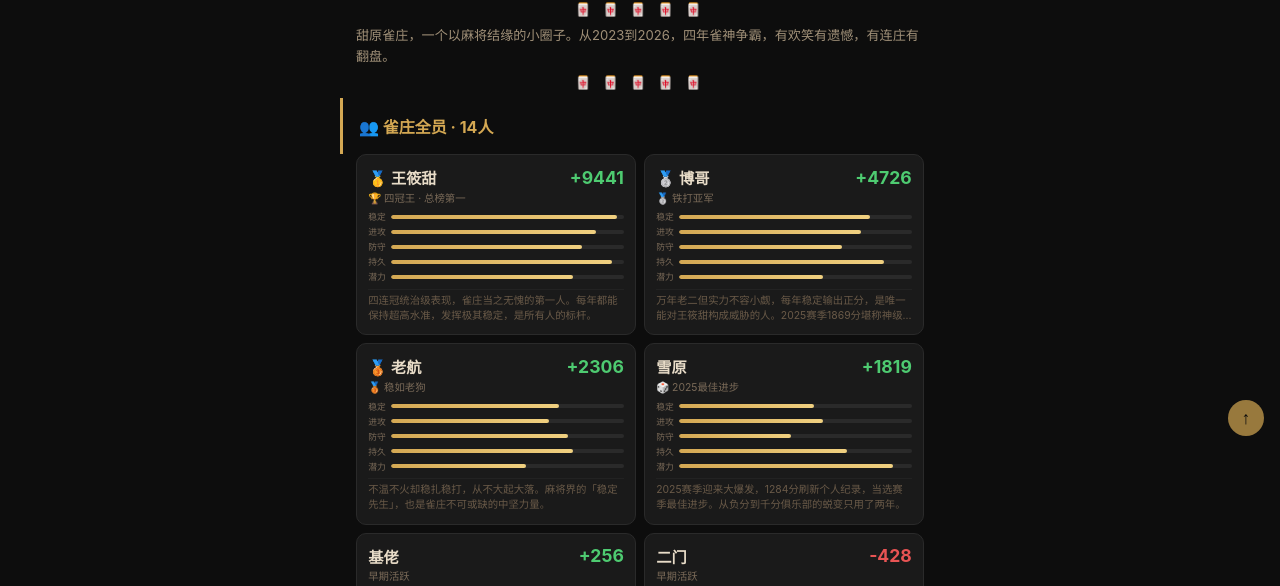
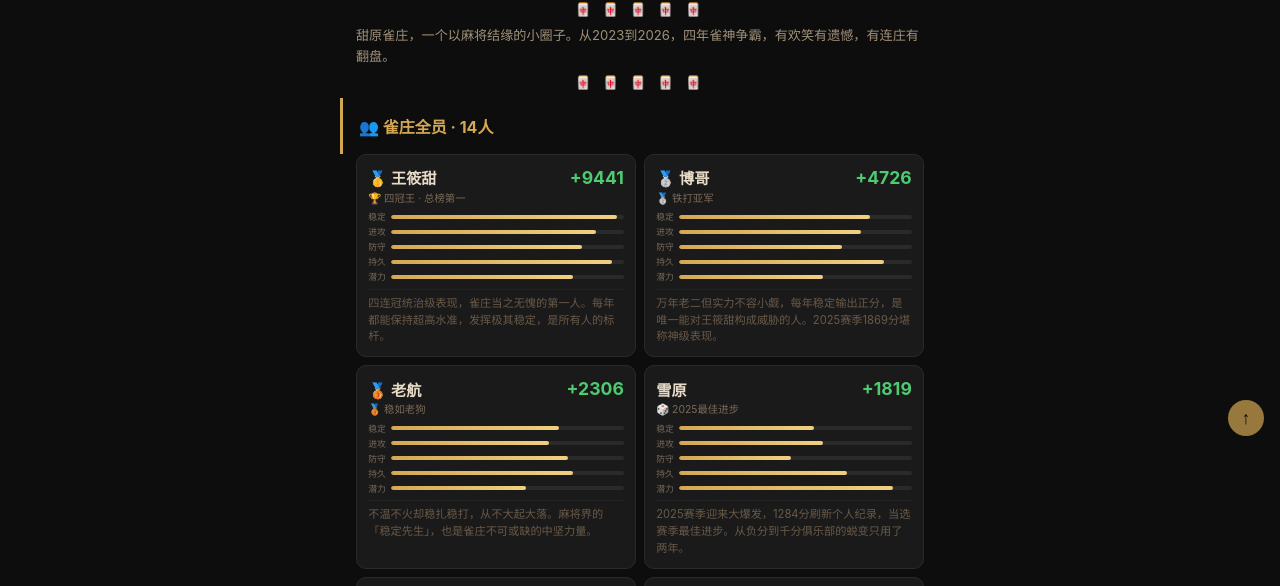
Before and after one commit to SAXHXY/tianyuanquezhuang, a plain HTML site: page index.html in a window 1280 px wide. Shown: the part 348-934 px from the top of the page. Drawn offline with Linux system fonts and the light colour scheme.

Commit message:
fix: 手机端评语文字完整显示

```diff
--- a/index.html
+++ b/index.html
@@ -72,7 +72,7 @@ h2:first-of-type{margin-top:0}
 .card .bar-label{font-size:.55rem;color:#7a6a58;width:2em;text-align:right}
 .card .bar-track{flex:1;height:4px;background:#2a2a2a;border-radius:2px;overflow:hidden}
 .card .bar-fill{height:100%;border-radius:2px;background:linear-gradient(90deg,#d4a853,#f0d080)}
-.card .cmt{font-size:.65rem;color:#6a5a48;line-height:1.4;margin-top:.2rem;border-top:1px solid #222;padding-top:.25rem;display:-webkit-box;-webkit-line-clamp:2;-webkit-box-orient:vertical;overflow:hidden;min-height:1.8em}
+.card .cmt{font-size:.7rem;color:#6a5a48;line-height:1.5;margin-top:.25rem;border-top:1px solid #222;padding-top:.3rem}
 .positive{color:#4ecb71}
 .negative{color:#e85454}
 .zero{color:#5a5a5a}
```
